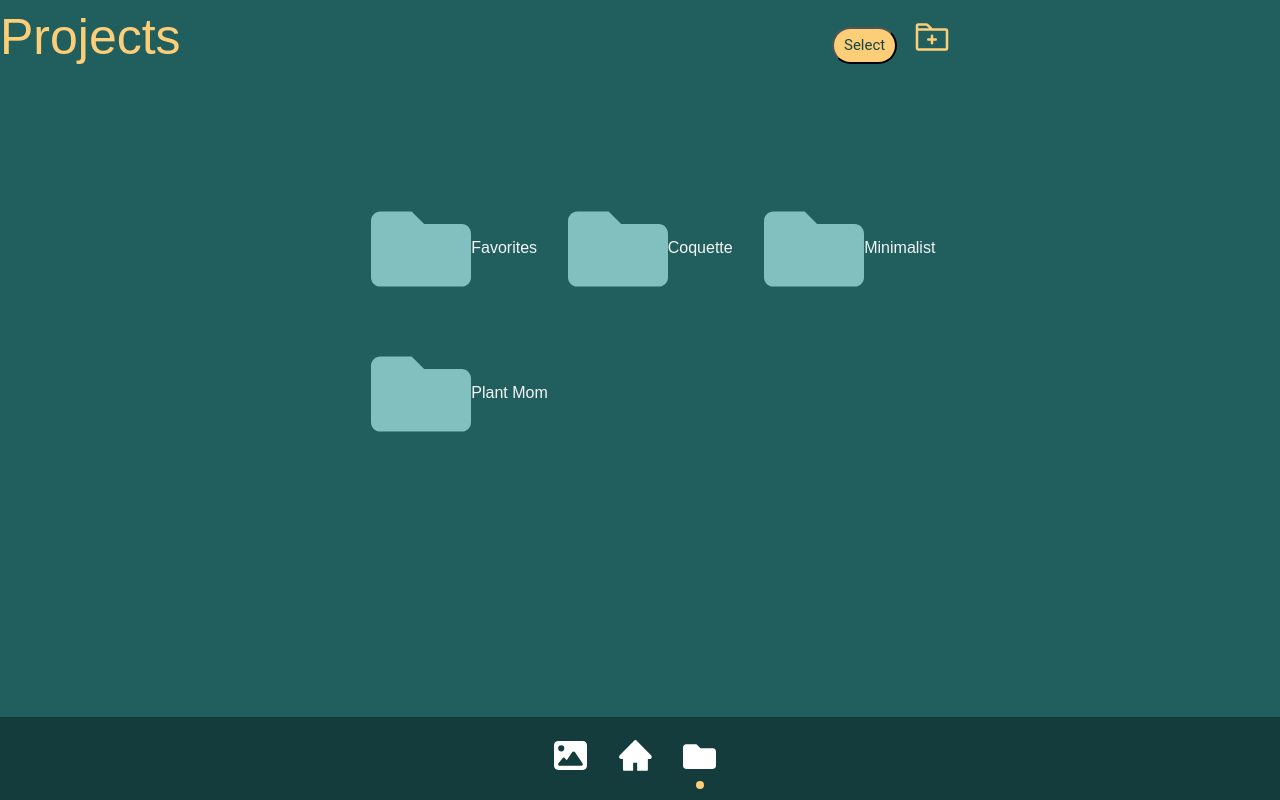
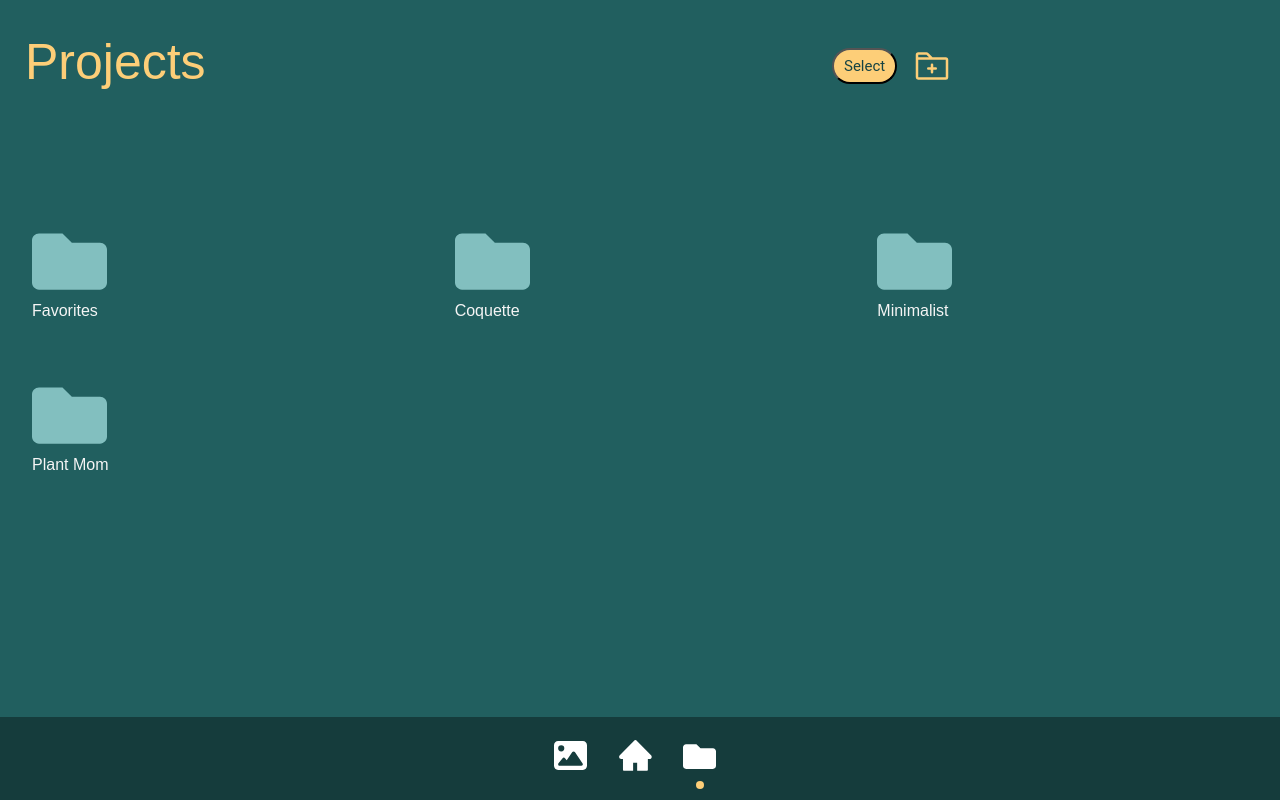
Before and after one commit to RudyCab/wallgenie, a React (Create React App) app: page /Projects in a window 1280 px wide. Built offline with nearby package versions, Linux system fonts and the light colour scheme.

Commit message:
grid center

```diff
--- a/src/Gallery/GalleryPage.css
+++ b/src/Gallery/GalleryPage.css
@@ -1,13 +1,19 @@
 .TopHeader {
     color: #FDCE78;
-    padding-bottom: 10%;
     font-family: 'Ramaraja', sans-serif;
     font-size: 50px;
 }
 
+.galleryText {
+  padding-top: 25px;
+  margin-left: 25px;
+}
+
 .buttonContainer {
+  display: flex;
+  align-items: center;
   margin-left: 65%;
-  margin-top: -95px;
+  margin-top: -70px;
 }
 
 .button {
--- a/src/Gallery/GalleryPage.jsx
+++ b/src/Gallery/GalleryPage.jsx
@@ -14,7 +14,7 @@ function GalleryPage() {
   return (
     <div>
       <div className='TopHeader'>
-        <div className="projectText">
+        <div className="galleryText">
           <p>Gallery</p>
         </div>
         <div className="buttonContainer">
--- a/src/Projects/ProjectPage.css
+++ b/src/Projects/ProjectPage.css
@@ -5,9 +5,17 @@
     font-size: 50px;
 }
 
+.projectText {
+  padding-top: 25px;
+  margin-left: 25px;
+}
+
+
 .buttonContainer {
+  display: flex;
+  align-items: center;
   margin-left: 65%;
-  margin-top: -95px;
+  margin-top: -70px;
 }
 
 .button {
@@ -23,24 +31,23 @@
 }
 
 .grid-container {
-    display: flex;
-    justify-content: center;
+  display: block;
+  align-items: center;
 }
 
 .grid {
   display: grid;
   grid-template-columns: repeat(3, 1fr);
-    grid-gap: 20px;
-    /* grid-row-gap: 120px; */
   list-style-type: none;
 }
 
-  .grid li svg {
-    fill: #82BFBF;
-}
-
-  .grid li span {
+.grid li {
     margin-top: 10px;
     font-family: 'Palanquin Dark', sans-serif;
     color: whitesmoke;
 }
+
+
+.folder-icon {
+  fill: #82BFBF;
+}
--- a/src/Projects/ProjectsPage.jsx
+++ b/src/Projects/ProjectsPage.jsx
@@ -27,10 +27,32 @@ function ProjectPage() {
 
       <div className="grid-container">
         <ul className="grid">
-          <li><FaFolder size={100}/><span>Favorites</span></li>
-          <li><FaFolder size={100}/><span>Coquette</span></li>
-          <li><FaFolder size={100}/><span>Minimalist</span></li>
-          <li><FaFolder size={100}/><span>Plant Mom</span></li>
+          <li className="folder">
+            <FaFolder size={75} className="folder-icon" />
+            <div className="folder-text">
+              <span>Favorites</span>
+            </div>
+          </li>
+
+          <li className="folder">
+            <FaFolder size={75} className="folder-icon" />
+            <div className="folder-text">
+              <span>Coquette</span>
+            </div>
+          </li>
+
+          <li className="folder">
+            <FaFolder size={75} className="folder-icon" />
+            <div className="folder-text">
+              <span>Minimalist</span>
+            </div>
+          </li>
+          <li className="folder">
+            <FaFolder size={75} className="folder-icon" />
+            <div className="folder-text">
+              <span>Plant Mom</span>
+            </div>
+          </li>
         </ul>
        </div>
     </div>
```
Lines whose indentation alone changed are shown as unchanged.
